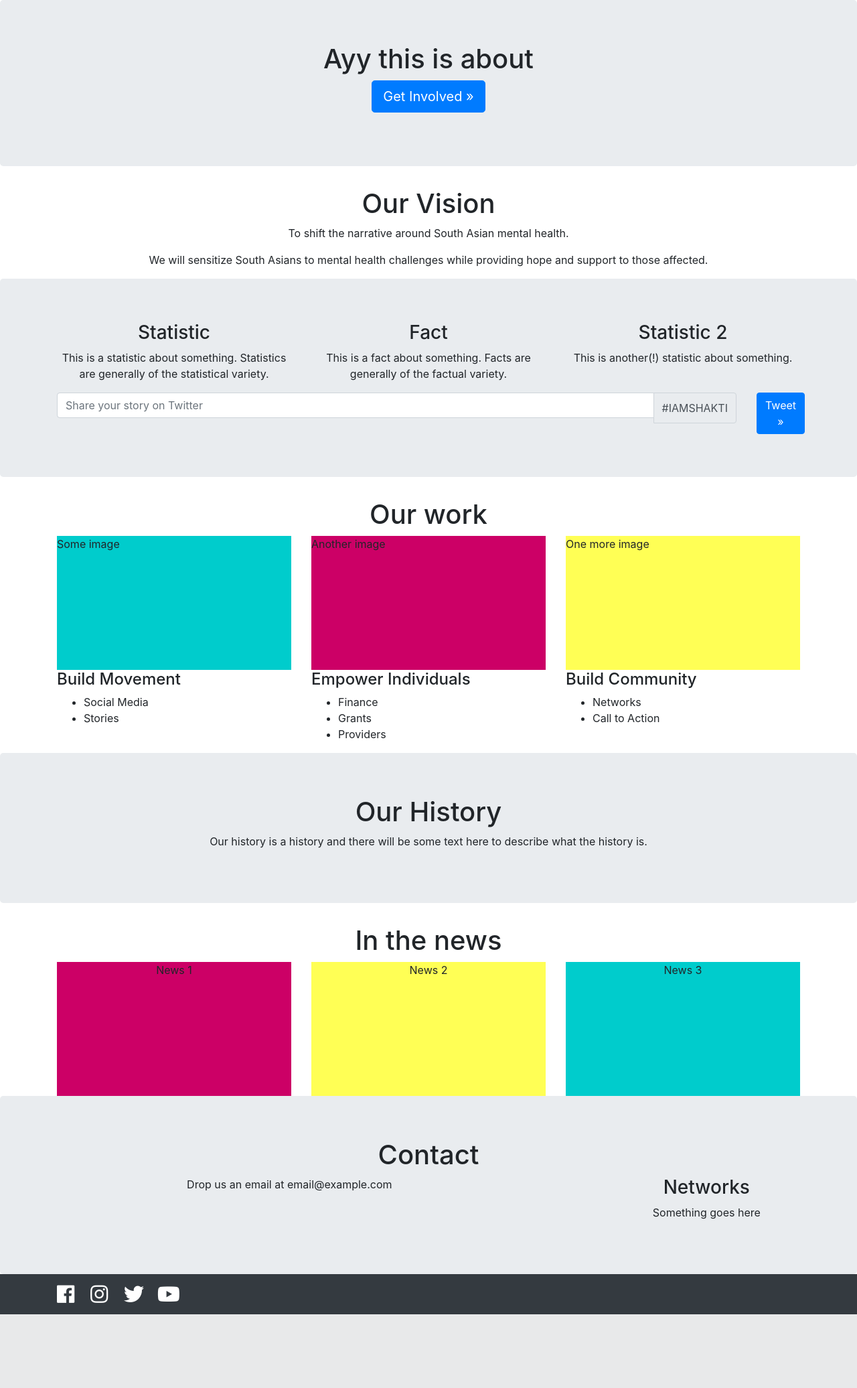
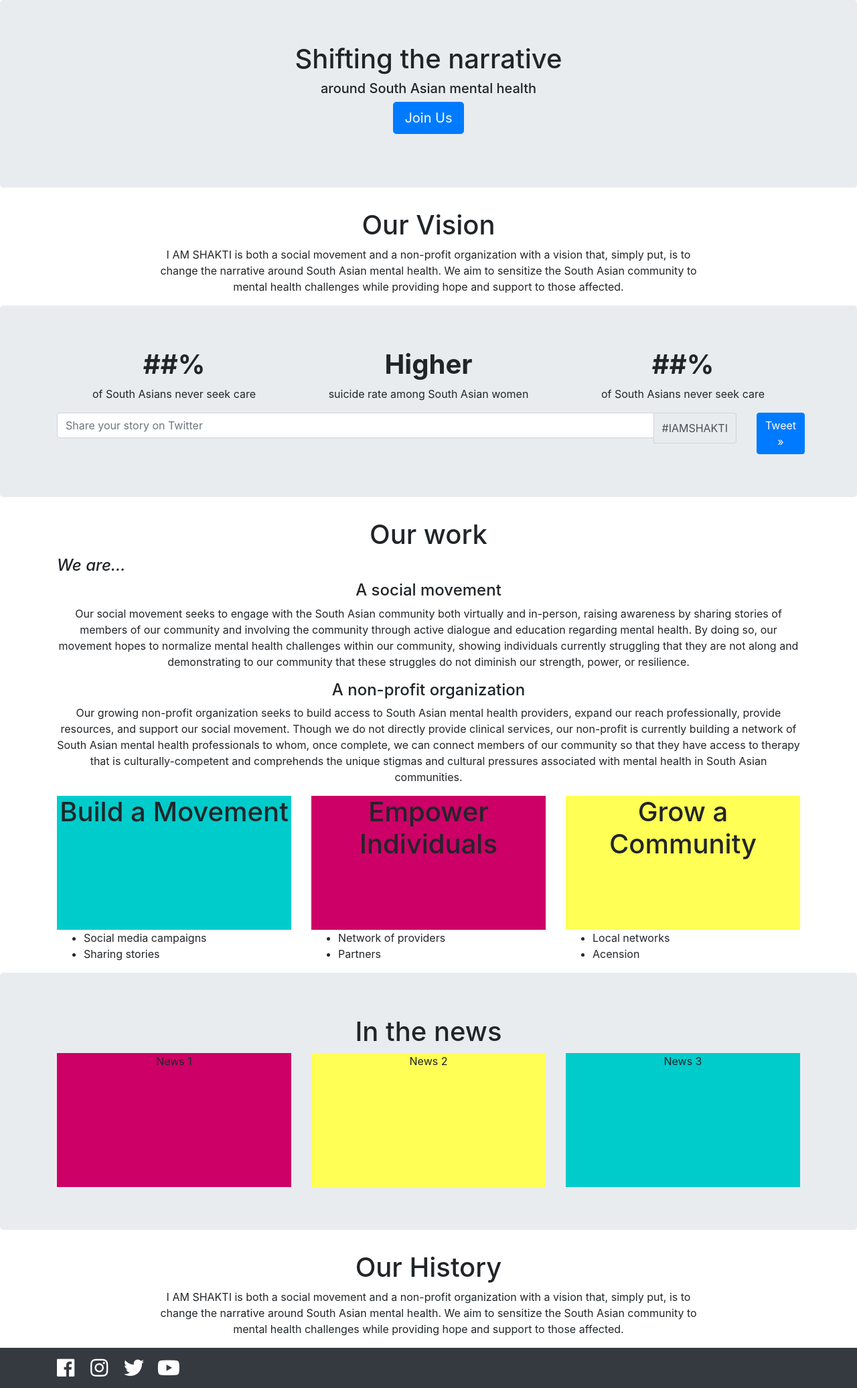
Before and after one commit to nikhilch/iamshakti, a Django app: template iamshakti/templates/about.html in a window 1280 px wide. Shown: the part 66-2138 px from the top of the page at 67% size. Before the commit the page ends 2028 px from the top, so only its background shows below. Run offline with Django 3.2, Linux system fonts and the light colour scheme; the template is opened without the code that fills it, so the values that code supplies are empty; some libraries are stand-ins or nearby versions.

Commit message:
Fleshing out the about page

```diff
--- a/iamshakti/templates/about.html
+++ b/iamshakti/templates/about.html
@@ -3,30 +3,34 @@
 {% block content %}
 
 <div class="jumbotron text-center">
-    <h1>Ayy this is about</h1>
-    <p><a class="btn btn-primary btn-lg" href="#" role="button">Get Involved &raquo;</a></p>
+    <h1>Shifting the narrative</h1>
+    <h5>around South Asian mental health</h5>
+    <p><a class="btn btn-primary btn-lg" href="#" role="button">Join Us</a></p>
 </div>
 
 <div class="container text-center">
     <h1>Our Vision</h1>
-    <p>To shift the narrative around South Asian mental health.</p>
-    <p>We will sensitize South Asians to mental health challenges while providing hope and support to those affected.</p>
+    <div class="row justify-content-center">
+        <div class="col-9">
+            <p>I AM SHAKTI is both a social movement and a non-profit organization with a vision that, simply put, is to change the narrative around South Asian mental health. We aim to sensitize the South Asian community to mental health challenges while providing hope and support to those affected.</p>
+        </div>
+    </div>
 </div>
 
 <div class="jumbotron">
     <div class="container text-center">
         <div class="row">
             <div class="col-sm-4">
-                <h3>Statistic</h3>
-                <p>This is a statistic about something. Statistics are generally of the statistical variety.</p>
+                <h1><strong>##%</strong></h1>
+                <p>of South Asians never seek care</p>
             </div>
             <div class="col-sm-4">
-                <h3>Fact</h3>
-                <p>This is a fact about something. Facts are generally of the factual variety.</p>
+                <h1><strong>Higher</strong></h1>
+                <p>suicide rate among South Asian women</p>
             </div>
             <div class="col-sm-4">
-                <h3>Statistic 2</h3>
-                <p>This is another(!) statistic about something.</p>
+                <h1><strong>##%</strong></h1>
+                <p>of South Asians never seek care</p>
             </div>
         </div>
         <div class="row">
@@ -48,39 +52,54 @@
 <div class="container text-center">
     <h1>Our work</h1>
     <div class="row">
+        <div class="col text-left font-italic">
+            <h4>We are...</h4>
+        </div>
+    </div>
+    <div class="row">
+        <div class="col">
+            <h4>A social movement</h4>
+            <p>Our social movement seeks to engage with the South Asian community both virtually and in-person, raising awareness by sharing stories of members of our community and involving the community through active dialogue and education regarding mental health. By doing so, our movement hopes to normalize mental health challenges within our community, showing individuals currently struggling that they are not along and demonstrating to our community that these struggles do not diminish our strength, power, or resilience.</p>
+        </div>
+    </div>
+    <div class="row">
+        <div class="col">
+            <h4>A non-profit organization</h4>
+            <p>Our growing non-profit organization seeks to build access to South Asian mental health providers, expand our reach professionally, provide resources, and support our social movement. Though we do not directly provide clinical services, our non-profit is currently building a network of South Asian mental health professionals to whom, once complete, we can connect members of our community so that they have access to therapy that is culturally-competent and comprehends the unique stigmas and cultural pressures associated with mental health in South Asian communities.</p>
+        </div>
+    </div>
+    <div class="row">
         <div class="col-sm-4 text-left">
-            <div style="height: 200px; background-color: #00cccc">Some image</div>
-            <h4>Build Movement</h4>
+            <div style="height: 200px; background-color: #00cccc">
+                <h1 class="text-center">Build a Movement</h1>
+            </div>
             <ul>
-                <li>Social Media</li>
-                <li>Stories</li>
+                <li>Social media campaigns</li>
+                <li>Sharing stories</li>
             </ul>
         </div>
         <div class="col-sm-4 text-left">
-            <div style="height: 200px; background-color: #cc0066">Another image</div>
-            <h4>Empower Individuals</h4>
+            <div style="height: 200px; background-color: #cc0066">
+                <h1 class="text-center">Empower Individuals</h1>
+            </div>
             <ul>
-                <li>Finance</li>
-                <li>Grants</li>
-                <li>Providers</li>
+                <li>Network of providers</li>
+                <li>Partners</li>
             </ul>
         </div>
         <div class="col-sm-4 text-left">
-            <div style="height: 200px; background-color: #ffff55">One more image</div>
-            <h4>Build Community</h4>
+            <div style="height: 200px; background-color: #ffff55">
+                <h1 class="text-center">Grow a Community</h1>
+            </div>
             <ul>
-                <li>Networks</li>
-                <li>Call to Action</li>
+                <li>Local networks</li>
+                <li>Acension</li>
             </ul>
         </div>
     </div>
 </div>
 
-<div class="jumbotron text-center">
-    <h1>Our History</h1>
-    <p>Our history is a history and there will be some text here to describe what the history is.</p>
-</div>
-
+<div class="jumbotron">
     <div class="container text-center">
         <h1>In the news</h1>
         <div class="row">
@@ -95,18 +114,14 @@
             </div>
         </div>
     </div>
+</div>
 
-<div class="jumbotron text-center">
-    <h1>Contact</h1>
-    <div class="row">
-        <div class="col-sm-8">
-            <p>Drop us an email at email@example.com</p>
-        </div>
-        <div class="col-sm-4 ">
-            <h3>Networks</h3>
-            <p>Something goes here</p>
+<div class="container text-center">
+    <h1>Our History</h1>
+    <div class="row justify-content-center">
+        <div class="col-9">
+            <p>I AM SHAKTI is both a social movement and a non-profit organization with a vision that, simply put, is to change the narrative around South Asian mental health. We aim to sensitize the South Asian community to mental health challenges while providing hope and support to those affected.</p>
         </div>
     </div>
 </div>
-
 {% endblock %}
```
Lines whose indentation alone changed are shown as unchanged.
